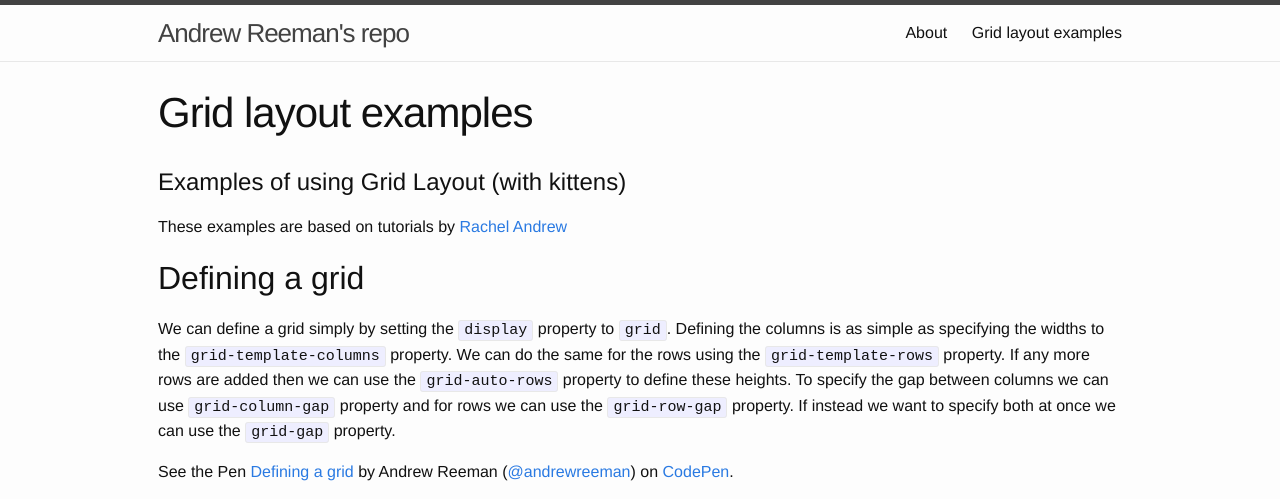
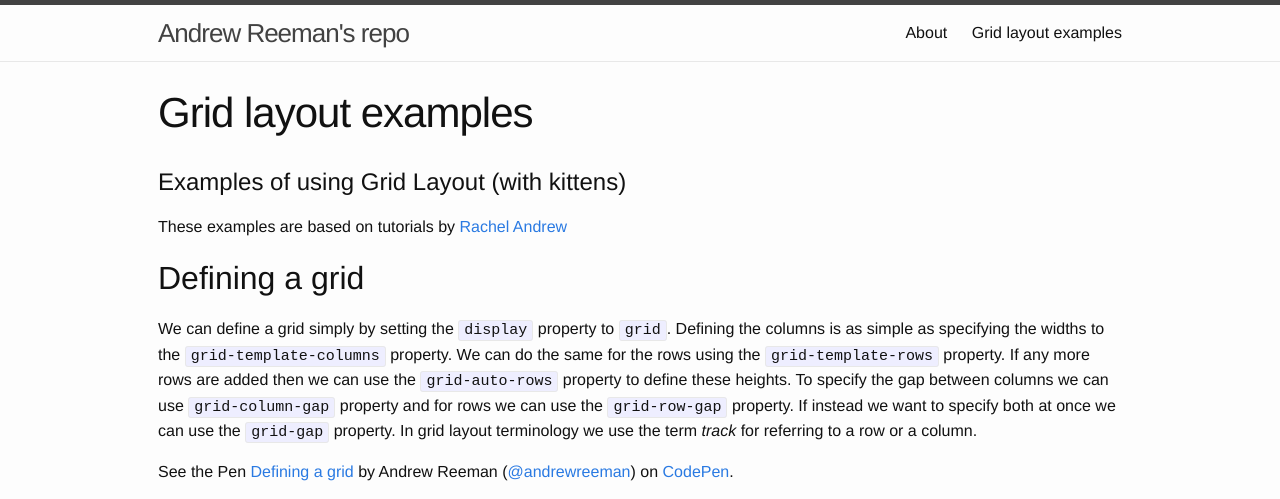
Before and after one commit to andrewreeman/andrewreeman.github.io, a Jekyll site: the page built from grid.md, in a window 1280 px wide and 1400 px high. Shown: the top 499 px of the window. Built offline with Jekyll 4.4.1, drawn with Linux system fonts in a browser that asks for light colours; some of the changed text lies outside the part shown; grey boxes are pictures that could not be loaded.

Commit message:
with another grid example

```diff
--- a/grid.md
+++ b/grid.md
@@ -7,22 +7,23 @@
 
 <h1>Examples of using Grid Layout (with kittens)</h1>
 <p>These examples are based on tutorials by <a href="https://gridbyexample.com/">Rachel Andrew</a></p>
-<section id="section-1">
-<h2>Defining a grid</h2>
-        <p>
-            We can define a grid simply by setting the <code>display</code> property to <code>grid</code>.
-            Defining the columns is as simple as specifying the widths to the <code>grid-template-columns</code> property.
-            We can do the same for the rows using the <code>grid-template-rows</code> property.
-            If any more rows are added then we can use the <code>grid-auto-rows</code> property to define these heights.
-            To specify the gap between columns we can use <code>grid-column-gap</code> property and for rows we can use the <code>grid-row-gap</code> property.
-            If instead we want to specify both at once we can use the <code>grid-gap</code> property.
-        </p>
+<section id="section-defining">
+    <h2>Defining a grid</h2>
+    <p>
+        We can define a grid simply by setting the <code>display</code> property to <code>grid</code>.
+        Defining the columns is as simple as specifying the widths to the <code>grid-template-columns</code> property.
+        We can do the same for the rows using the <code>grid-template-rows</code> property.
+        If any more rows are added then we can use the <code>grid-auto-rows</code> property to define these heights.
+        To specify the gap between columns we can use <code>grid-column-gap</code> property and for rows we can use the <code>grid-row-gap</code> property.
+        If instead we want to specify both at once we can use the <code>grid-gap</code> property. In grid layout terminology we use the term <em>track</em> for referring to a row or a column.
+    </p>
+    <p data-height="500" data-theme-id="0" data-slug-hash="rqwvmM" data-default-tab="css,result" data-user="andrewreeman" data-pen-title="Defining a grid" data-preview="true" class="codepen">
+        See  the Pen <a href="https://codepen.io/andrewreeman/pen/rqwvmM/">Defining a grid</a> by Andrew Reeman (<a href="https://codepen.io/andrewreeman">@andrewreeman</a>) on <a href="https://codepen.io">CodePen</a>.
+    </p>
+    <script async src="https://static.codepen.io/assets/embed/ei.js"></script>
+</section>
 
-<p data-height="500" data-theme-id="0" data-slug-hash="rqwvmM" data-default-tab="css,result" data-user="andrewreeman" data-pen-title="Defining a grid" data-preview="true" class="codepen">See the Pen <a href="https://codepen.io/andrewreeman/pen/rqwvmM/">Defining a grid</a> by Andrew Reeman (<a href="https://codepen.io/andrewreeman">@andrewreeman</a>) on <a href="https://codepen.io">CodePen</a>.</p>
-        <script async src="https://static.codepen.io/assets/embed/ei.js"></script>
-    </section>
-
-<section id="section-2">
+<section id="section-fr">
     <h2>Using the fr unit</h2>
     <p>
         A problem with the above example is that the columns stay at given fixed pixel size regardless of how large the screen is. We can use the <code>fr</code> unit to address this.
@@ -32,11 +33,19 @@
         If we wanted the first column to be larger then we could use something like <code>2fr 1fr 1fr</code>.
         We can also mix fr units and standard units so times when we need to display a particular column as a fixed size. For example: <code>1fr 100px 1fr</code>
     </p>
+    <p data-height="500" data-theme-id="0" data-slug-hash="oawdQM" data-default-tab="css,result" data-user="andrewreeman" data-pen-title="The fr unit" data-preview="true" class="codepen">
+        See the Pen <a href="https://codepen.io/andrewreeman/pen/oawdQM/">The fr unit</a> by Andrew Reeman (<a href="https://codepen.io/andrewreeman">@andrewreeman</a>) on <a href="https://codepen.io">CodePen</a>.
+    </p>
+    <script async src="https://static.codepen.io/assets/embed/ei.js"></script>
+</section>
 
-<p data-height="500" data-theme-id="0" data-slug-hash="oawdQM" data-default-tab="css,result" data-user="andrewreeman" data-pen-title="The fr unit" data-preview="true" class="codepen">See the Pen <a href="https://codepen.io/andrewreeman/pen/oawdQM/">The fr unit</a> by Andrew Reeman (<a href="https://codepen.io/andrewreeman">@andrewreeman</a>) on <a href="https://codepen.io">CodePen</a>.</p>
-<script async src="https://static.codepen.io/assets/embed/ei.js"></script>
-
-
-
-
+<section id="section-repeat">
+    <h2>Repeat notation</h2>
+    <p>
+        Instead of explicitly stating each track we can use repeat notation to repeat a pattern of tracks. We do this by using the <code>repeat</code> function in our <code>grid-template-columns</code> or <code>grid-template-rows</code>. For example: <code>grid-template-columns: repeat(2, 1fr 2fr);</code>. The first argument is how many times we should repeat this pattern. The second argument is the pattern itself.
+    </p>
+    <p data-height="500" data-theme-id="0" data-slug-hash="GYvGrb" data-default-tab="html,result" data-user="andrewreeman" data-pen-title="Repeat notation" data-preview="true" class="codepen">
+        See the Pen <a href="https://codepen.io/andrewreeman/pen/GYvGrb/">Repeat notation</a> by Andrew Reeman (<a href="https://codepen.io/andrewreeman">@andrewreeman</a>) on <a href="https://codepen.io">CodePen</a>.
+    </p>
+    <script async src="https://static.codepen.io/assets/embed/ei.js"></script>
 </section>
```
Also changed, not shown: _posts/_2016-04-27-welcome-to-jekyll.markdown (added, +25 -0 lines), 1 other file.
